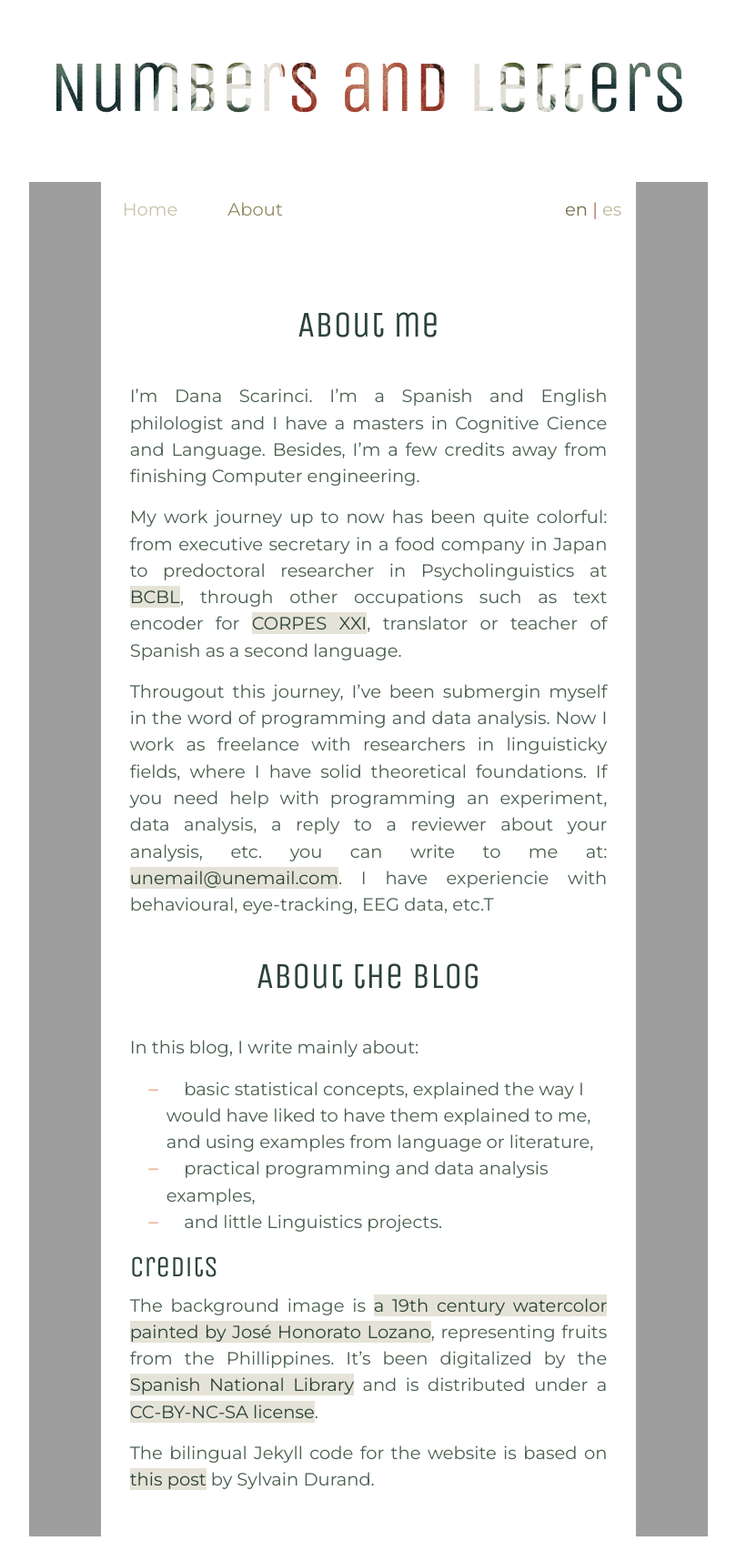
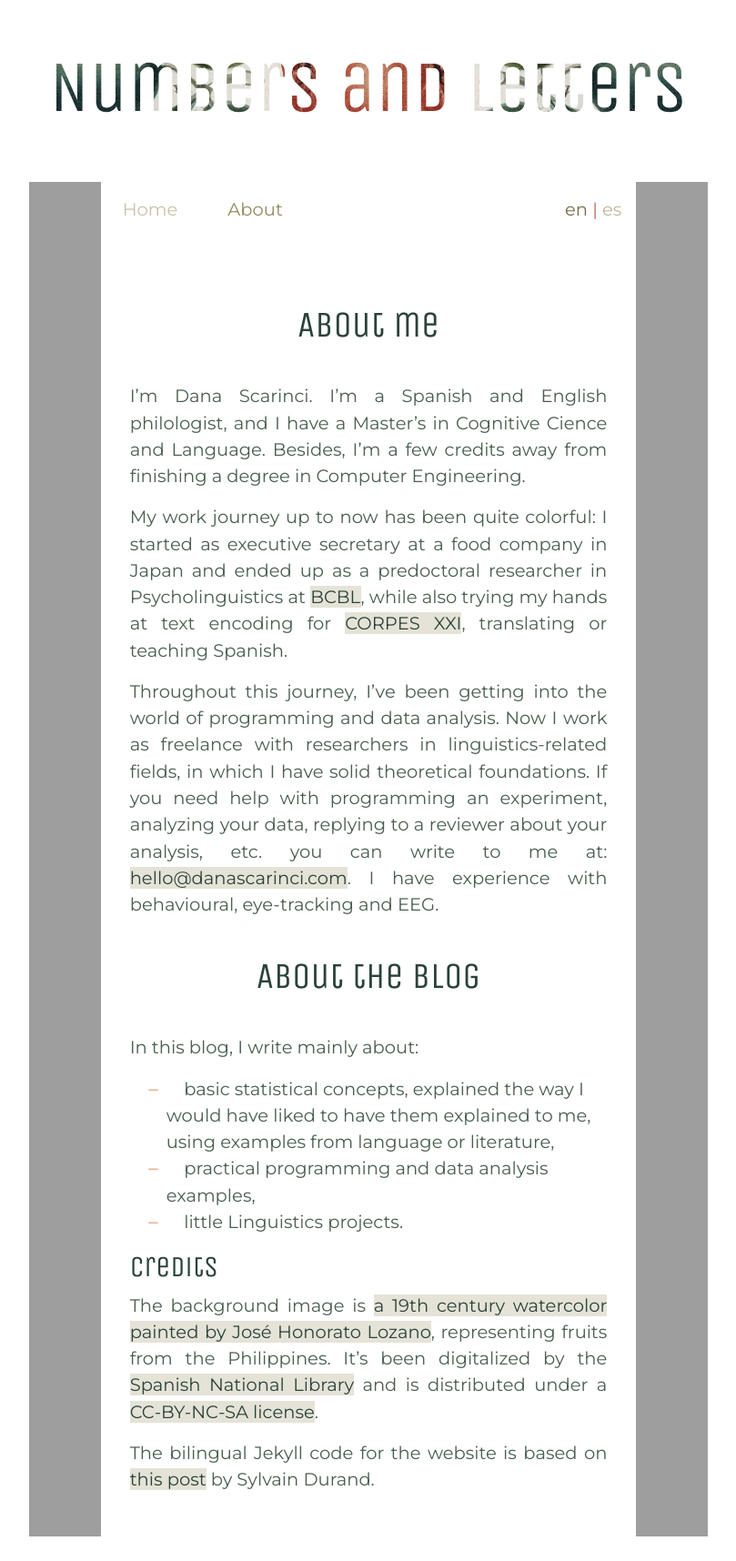
Before and after one commit to dscarinci/blog, a Jekyll site: the page built from en/about.md, in a window 1280 px wide. Shown: the whole page at 91% size, without its empty margins (235-1044 px from the left). Built offline with Jekyll 4.4.1, drawn with Linux system fonts in a browser that asks for light colours.

Commit message:
review about en/es

```diff
--- a/en/about.md
+++ b/en/about.md
@@ -8,23 +8,23 @@ lang: en
 
 # About me
 
-I'm Dana Scarinci. I'm a Spanish and English philologist and I have a masters in Cognitive Cience and Language. Besides, I'm a few credits away from finishing Computer engineering.
+I'm Dana Scarinci. I'm a Spanish and English philologist, and I have a Master's in Cognitive Cience and Language. Besides, I'm a few credits away from finishing a degree in Computer Engineering.
 
-My work journey up to now has been quite colorful: from executive secretary in a food company in Japan to predoctoral researcher in Psycholinguistics at [BCBL](https://www.bcbl.eu), through other occupations such as text encoder for [CORPES XXI](https://www.rae.es/recursos/banco-de-datos/corpes-xxi), translator or teacher of Spanish as a second language.
+My work journey up to now has been quite colorful: I started as executive secretary at a food company in Japan and ended up as a predoctoral researcher in Psycholinguistics at [BCBL](https://www.bcbl.eu){:target="_blank" rel="noopener"}, while also trying my hands at text encoding for [CORPES XXI](https://www.rae.es/recursos/banco-de-datos/corpes-xxi){:target="_blank" rel="noopener"}, translating or teaching Spanish.
 
-Througout this journey, I've been submergin myself in the word of programming and data analysis. Now I work as freelance with researchers in linguisticky fields, where I have solid theoretical foundations. If you need help with programming an experiment, data analysis, a reply to a reviewer about your analysis, etc. you can write to me at: [unemail@unemail.com](""). I have experiencie with behavioural, eye-tracking, EEG data, etc.T
+Throughout this journey, I've been getting into the world of programming and data analysis. Now I work as freelance with researchers in linguistics-related fields, in which I have solid theoretical foundations. If you need help with programming an experiment, analyzing your data, replying to a reviewer about your analysis, etc. you can write to me at: [hello@danascarinci.com](hello@danascarinci.com){:target="_blank" rel="noopener"}. I have experience with behavioural, eye-tracking and EEG.
 
 # About the blog
 
 In this blog, I write mainly about:
 
-- basic statistical concepts, explained the way I would have liked to have them explained to me, and using examples from language or literature,
+- basic statistical concepts, explained the way I would have liked to have them explained to me, using examples from language or literature,
 - practical programming and data analysis examples,
-- and little Linguistics projects.
+- little Linguistics projects.
 
 
 ## Credits
 
-The background image is [a 19th century watercolor painted by José Honorato Lozano](http://bdh.bne.es/bnesearch/biblioteca/FRUTAS%20[Material%20gr%C3%A1fico]%20:%20N%C2%BA%20I/qls/Lozano,%20Jos%C3%A9%20Honorato/qls/bdh0000026162;jsessionid=FE3DC40F43A0CF2B4F142AB7060D8E98), representing fruits from the Phillippines. It's been digitalized by the [Spanish National Library](http://www.bne.es) and is distributed under a [CC-BY-NC-SA license](https://creativecommons.org/licenses/by-nc-sa/4.0/).
+The background image is [a 19th century watercolor painted by José Honorato Lozano](http://bdh.bne.es/bnesearch/biblioteca/FRUTAS%20[Material%20gr%C3%A1fico]%20:%20N%C2%BA%20I/qls/Lozano,%20Jos%C3%A9%20Honorato/qls/bdh0000026162;jsessionid=FE3DC40F43A0CF2B4F142AB7060D8E98){:target="_blank" rel="noopener"}, representing fruits from the Philippines. It's been digitalized by the [Spanish National Library](http://www.bne.es){:target="_blank" rel="noopener"} and is distributed under a [CC-BY-NC-SA license](https://creativecommons.org/licenses/by-nc-sa/4.0/){:target="_blank" rel="noopener"}.
 
-The bilingual Jekyll code for the website is based on [this post](https://www.sylvaindurand.org/making-jekyll-multilingual/) by Sylvain Durand.
+The bilingual Jekyll code for the website is based on [this post](https://www.sylvaindurand.org/making-jekyll-multilingual/){:target="_blank" rel="noopener"} by Sylvain Durand.
```
Also changed, not shown: es/about.md (+4 -4 lines).
